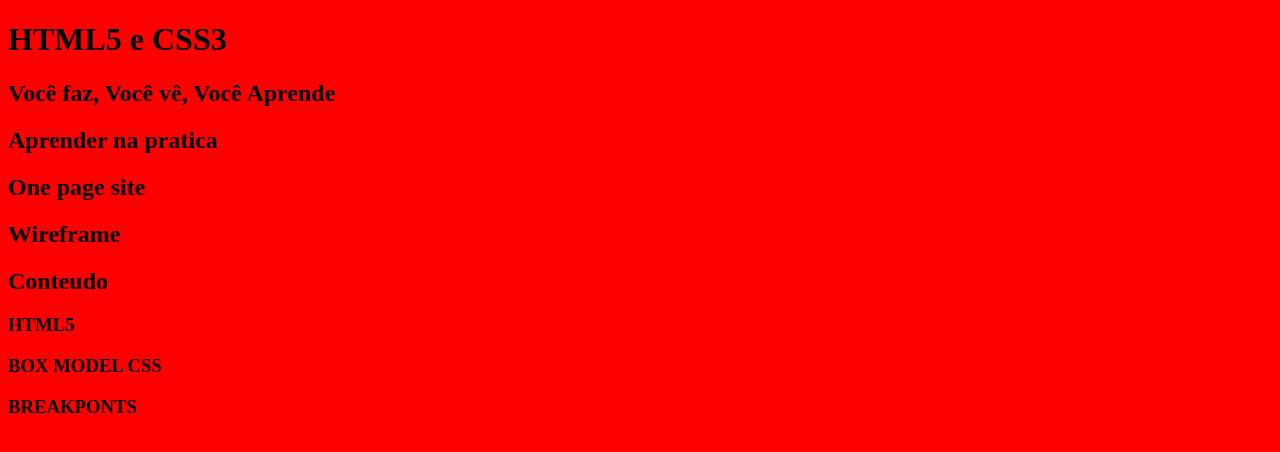
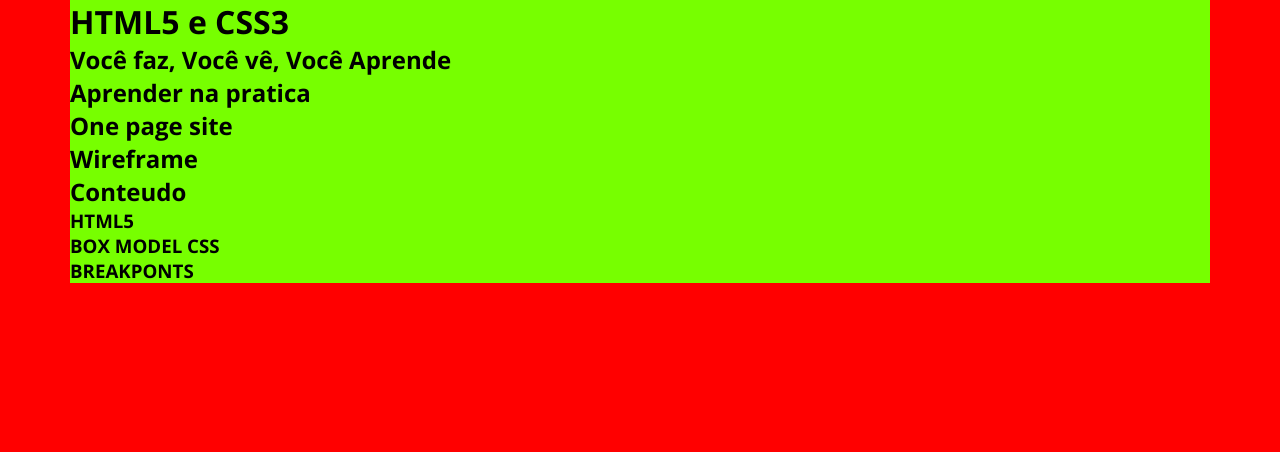
Before and after one commit to pmonterrazo/Instapam-Project, a plain HTML site: page index.html in a window 1280 px wide. Drawn offline with nearby package versions, Linux system fonts and the light colour scheme.

Commit message:
Modificações no Layout

```diff
--- a/index.html
+++ b/index.html
@@ -15,31 +15,48 @@
 <body>
     <!-- Cabeçalho -->
     <header>
+        <div class="Container">
 
+        </div>
     </header>
     <!-- Destaque -->
     <main>
+        <div class="Container">
             <h1>HTML5 e CSS3</h1>
             <h2>Você faz, Você vê, Você Aprende</h2>
+        </div>
+
     </main>
     <!-- Sobre -->
     <section>
+        <div class="Container">
             <h2>Aprender na pratica</h2>
+        </div>
+
     </section>
     <!-- One Page -->
     <section>
+        <div class="Container">
             <h2>One page site</h2>
+        </div>
+
     </section>
     <!-- WireFrame -->
     <section>
+        <div class="Container">
             <h2>Wireframe</h2>
+        </div>
+
     </section>
     <!-- Conteudo -->
     <section>
+        <div class="Container">
             <h2>Conteudo</h2>
             <h3>HTML5</h3>
             <h3>BOX MODEL CSS</h3>
             <h3>BREAKPONTS</h3>
+        </div>
+
     </section>
     <!-- Rodapé -->
     <footer>
--- a/style.css
+++ b/style.css
@@ -2,6 +2,30 @@
     Folha de estilo site one page HTML5 CSS3
     @author Philipe Monterrazo
 */
+
+
+/* Importação Google Fonts */
+
+@import url('https://fonts.googleapis.com/css2?family=Open+Sans:wght@400;700&display=swap');
+
+/* CSS Reset */
+* {
+    margin: 0;
+    border: 0;
+    padding: 0;
+}
+
+body {
+    font-family: 'Open Sans', sans-serif;
+    font-size: 1em;
+}
+
+/* Layout */
+.Container {
+    margin: 0 auto;
+    background-color: #77ff00;
+}
+
 
 /* Smartphone Portrait */
 
@@ -11,20 +35,49 @@
     body {
         background-color: #0ff
     }
+
+    .Container {
+        max-width: 540px;
+    }
 }
+
+
 
 /* Tablet Portrait */
 @media (min-width: 768px) {
     body {
         background-color: #ff0
     }
+
+    /* Layout */
+    .Container {
+        max-width: 720px;
+    }
 }
 
+
+
 /* Tablet Landscape */
+@media (min-width: 992px) {
+    body {
+        background-color: #f00
+    }
+
+    /* Layout */
+    .Container {
+        max-width: 960px;
+    }
+}
+
+/* PC */
+
 @media (min-width: 1200px) {
     body {
         background-color: #f00
     }
+
+    /* Layout */
+    .Container {
+        max-width: 1140px;
+    }
 }
-
-/* PC */
```
Lines whose indentation alone changed are shown as unchanged.
